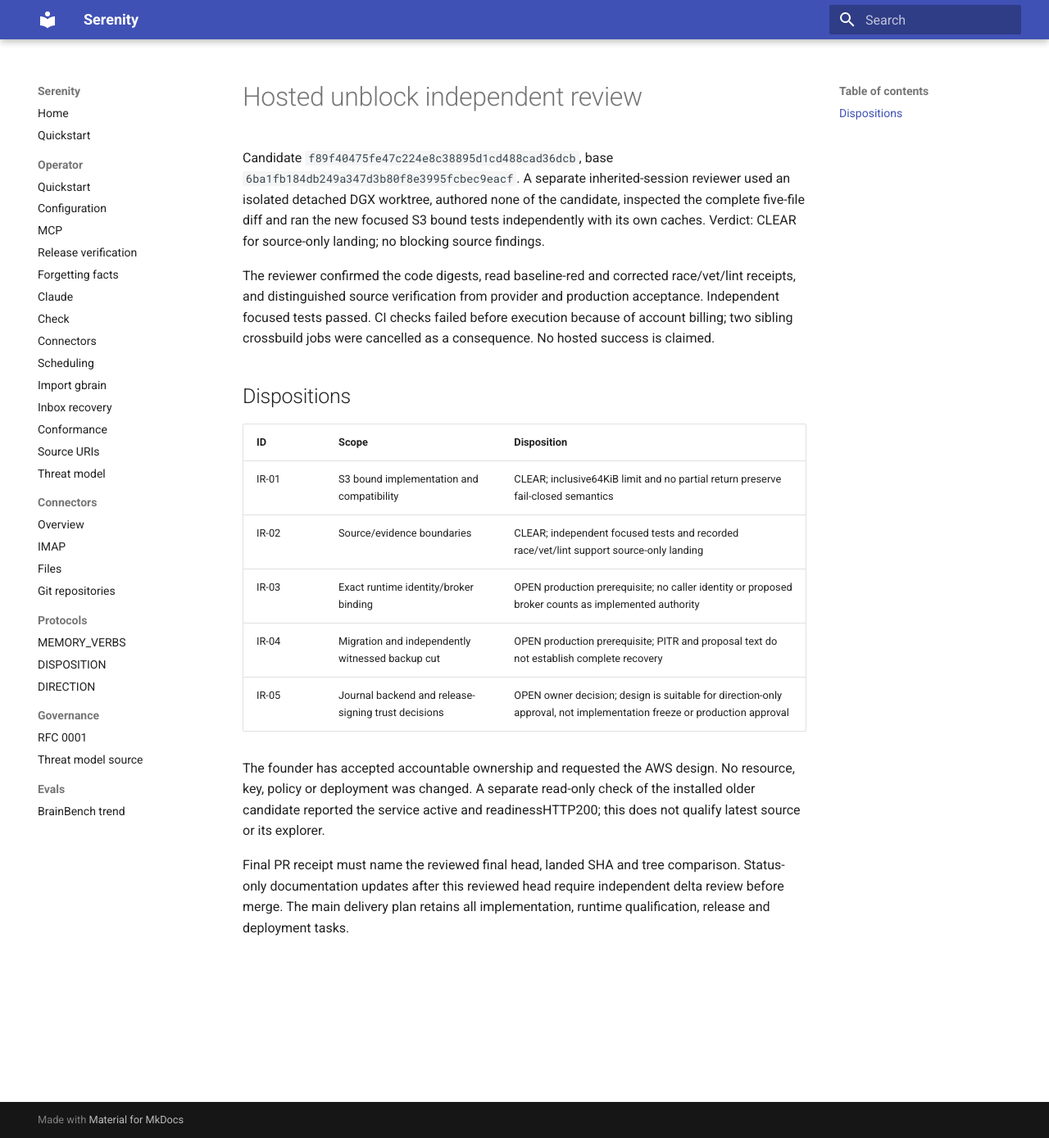
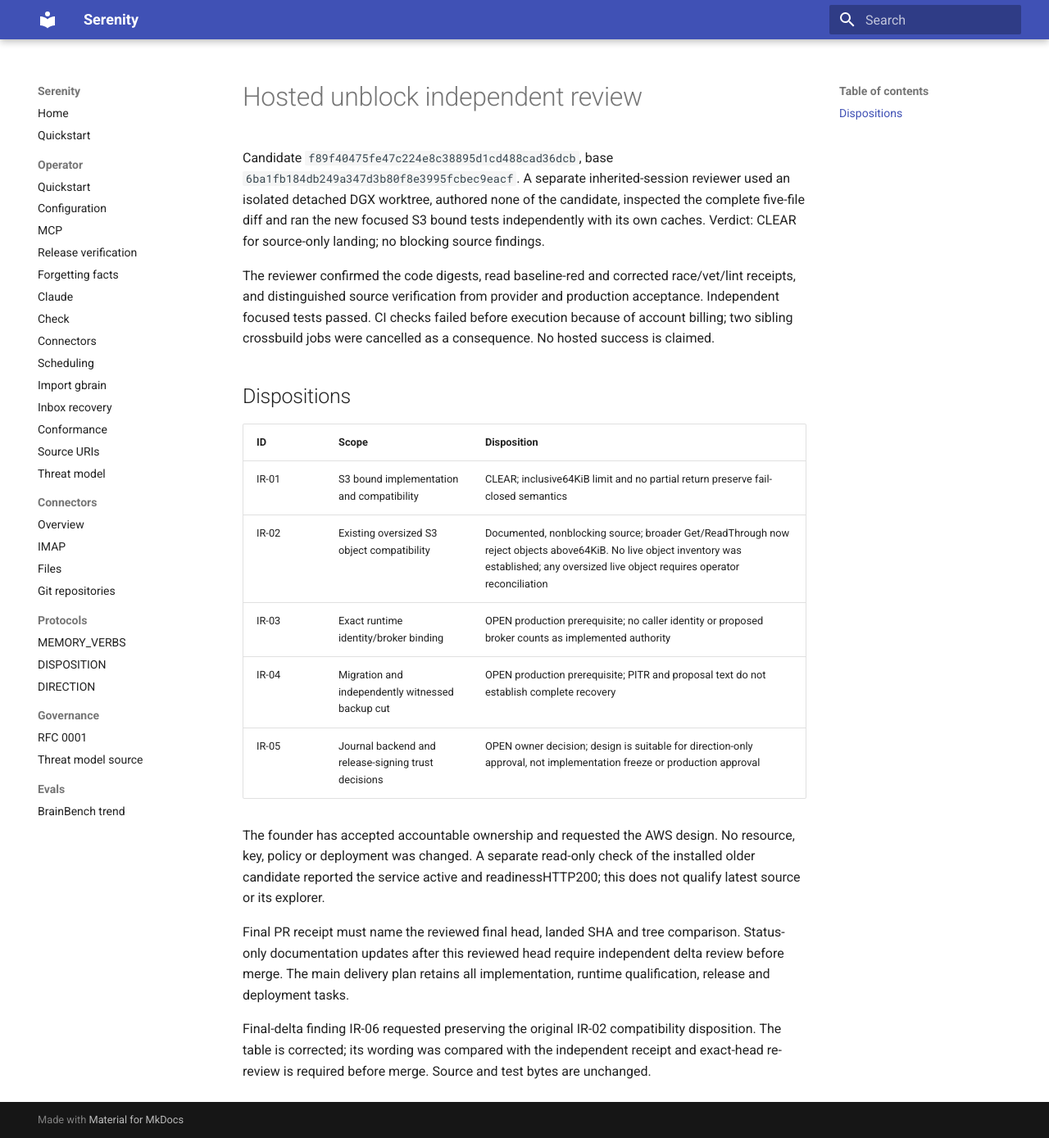
Before and after one commit to sirerun/serenity, an MkDocs documentation site: the page built from docs/plans/hosted-unblock-review-2026-10-10.md, in a window 1280 px wide and 1389 px high. Shown: the whole window at 82% size. Built offline with MkDocs 1.6.1 and Material for MkDocs 9.7.7, drawn with Linux system fonts in a browser that asks for light colours.

```diff
--- a/docs/plans/hosted-unblock-review-2026-10-10.md
+++ b/docs/plans/hosted-unblock-review-2026-10-10.md
@@ -9,7 +9,7 @@
 | ID | Scope | Disposition |
 | --- | --- | --- |
 | IR-01 | S3 bound implementation and compatibility | CLEAR; inclusive64KiB limit and no partial return preserve fail-closed semantics |
-| IR-02 | Source/evidence boundaries | CLEAR; independent focused tests and recorded race/vet/lint support source-only landing |
+| IR-02 | Existing oversized S3 object compatibility | Documented, nonblocking source; broader Get/ReadThrough now reject objects above64KiB. No live object inventory was established; any oversized live object requires operator reconciliation |
 | IR-03 | Exact runtime identity/broker binding | OPEN production prerequisite; no caller identity or proposed broker counts as implemented authority |
 | IR-04 | Migration and independently witnessed backup cut | OPEN production prerequisite; PITR and proposal text do not establish complete recovery |
 | IR-05 | Journal backend and release-signing trust decisions | OPEN owner decision; design is suitable for direction-only approval, not implementation freeze or production approval |
@@ -17,3 +17,5 @@
 The founder has accepted accountable ownership and requested the AWS design. No resource, key, policy or deployment was changed. A separate read-only check of the installed older candidate reported the service active and readinessHTTP200; this does not qualify latest source or its explorer.
 
 Final PR receipt must name the reviewed final head, landed SHA and tree comparison. Status-only documentation updates after this reviewed head require independent delta review before merge. The main delivery plan retains all implementation, runtime qualification, release and deployment tasks.
+
+Final-delta finding IR-06 requested preserving the original IR-02 compatibility disposition. The table is corrected; its wording was compared with the independent receipt and exact-head re-review is required before merge. Source and test bytes are unchanged.
```
